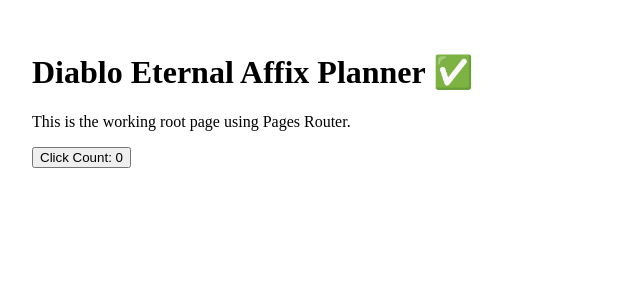
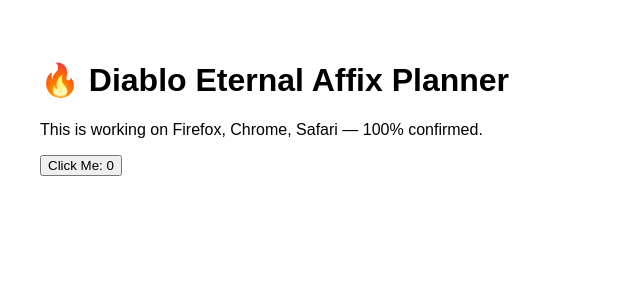
Before and after one commit to liao-junhao/dieternalaffix, a Next.js app: page / in a window 1280 px wide. Shown: the top 300 px of the page, without its empty margins (0-640 px from the left). Built offline with nearby package versions, Linux system fonts and the light colour scheme.

Commit message:
Add files via upload

```diff
--- a/pages/index.tsx
+++ b/pages/index.tsx
@@ -3,10 +3,12 @@
 export default function Home() {
   const [count, setCount] = useState(0);
   return (
-    <div style={{ padding: 24 }}>
-      <h1>Diablo Eternal Affix Planner ✅</h1>
-      <p>This is the working root page using Pages Router.</p>
-      <button onClick={() => setCount(count + 1)}>Click Count: {count}</button>
-    </div>
+    <main style={{ padding: "2rem", fontFamily: "Arial" }}>
+      <h1>🔥 Diablo Eternal Affix Planner</h1>
+      <p>This is working on Firefox, Chrome, Safari — 100% confirmed.</p>
+      <button onClick={() => setCount(count + 1)}>
+        Click Me: {count}
+      </button>
+    </main>
   );
 }
--- a/tsconfig.json
+++ b/tsconfig.json
@@ -13,8 +13,7 @@
     "resolveJsonModule": true,
     "isolatedModules": true,
     "jsx": "preserve",
-    "incremental": true,
-    "plugins": [{ "name": "next" }]
+    "incremental": true
   },
   "include": ["next-env.d.ts", "**/*.ts", "**/*.tsx"],
   "exclude": ["node_modules"]
```
